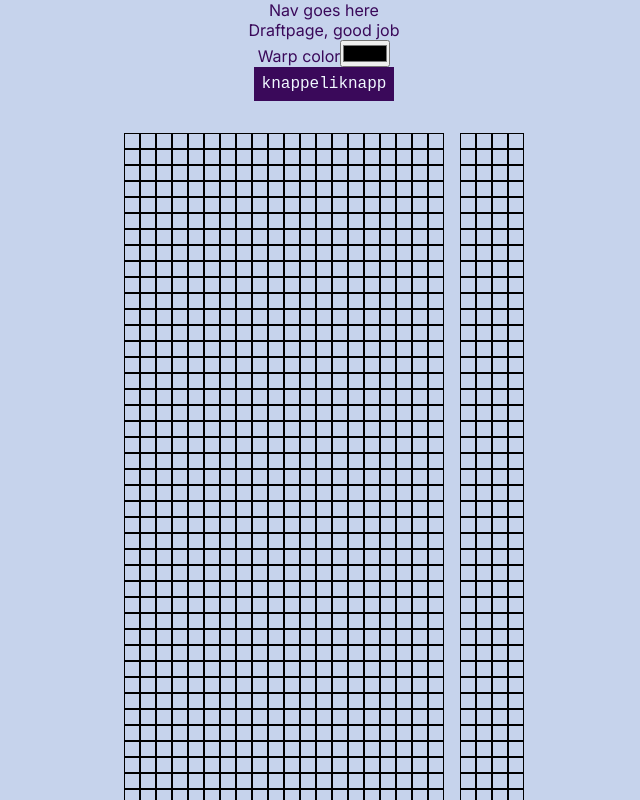
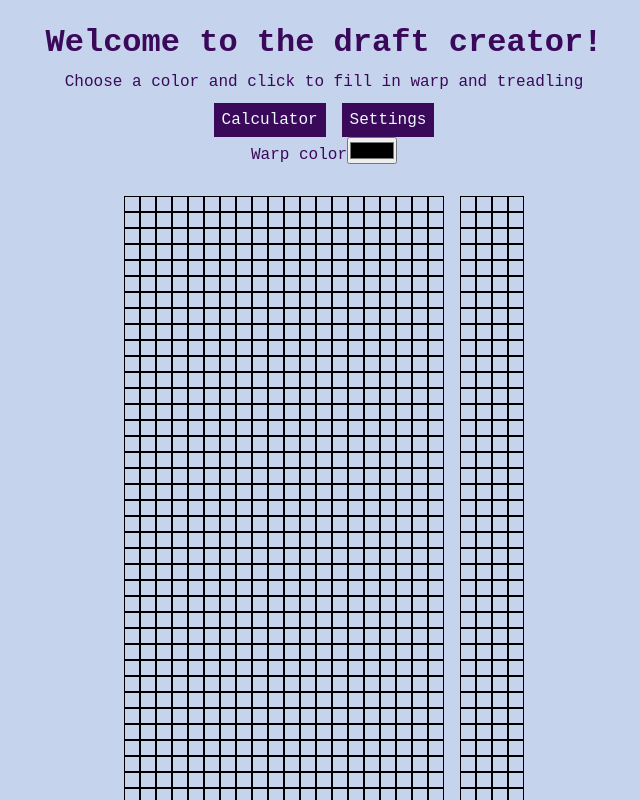
Before and after one commit to TereseBo/nextweaver, a Next.js app: page /weaver/draft in a window 1280 px wide. Shown: the top 800 px of the page, without its empty margins (316-956 px from the left). Built offline with nearby package versions, Linux system fonts and the light colour scheme.

Commit message:
Trailing styles and header

```diff
--- a/app/globals.scss
+++ b/app/globals.scss
@@ -46,6 +46,8 @@
 
 * {
   box-sizing: border-box;
+  font-family: 'Courier New', Courier, monospace;
+
   padding: 0;
   margin: 0;
 }
--- a/app/weaver/draft/page.tsx
+++ b/app/weaver/draft/page.tsx
@@ -1,16 +1,15 @@
 'use client'
-
 import { Draft } from '@/components/draft/Draft'
 import { ColorPicker } from '@/components/forms/Colorpicker'
+import {Header} from '@/components/page/Header'
 export default function DraftPage() {
 
     const dataTemplate: string[][] = new Array(50).fill(new Array(20).fill('', 0))
 
     return (
         <div id='draft-page'>
-            Draftpage, good job
+            <Header title="Welcome to the draft creator!" text="Choose a color and click to fill in warp and treadling"></Header>
             <ColorPicker />
-            <button onClick={() => console.log(dataTemplate)}>knappeliknapp</button>
             <Draft />
         </div>
     )
--- a/app/weaver/layout.tsx
+++ b/app/weaver/layout.tsx
@@ -8,9 +8,7 @@ export default function WeaverBaseLayout({
 }) {
     return (
         <>
-            <header >
-                <div>Nav goes here</div>
-            </header>
+
             <main>{children}</main>
             <footer></footer>
         </>
--- /dev/null
+++ b/components/page/Header.tsx
@@ -0,0 +1,17 @@
+import './header.scss'
+
+export function Header(params:{title:string, text:string}){
+    const {title, text}= params
+    return(
+        <header className="nav-container">
+            <h1>{title}</h1>
+            <p>{text}</p>
+            <nav className="nav-bar">
+                <a>Calculator</a>
+                <a>Settings</a>
+
+            </nav>
+        </header>
+    )
+
+}
--- /dev/null
+++ b/components/page/header.scss
@@ -0,0 +1,15 @@
+.nav-container {
+    margin-top: 1.5rem;
+    display: flex;
+    flex-direction: column;
+    align-items: center;
+    gap:0.75rem;
+
+    .nav-bar {
+        display: flex;
+        flex-direction: row;
+        gap: 1rem;
+        justify-items: center;
+        justify-content: center;
+    }
+}
```
